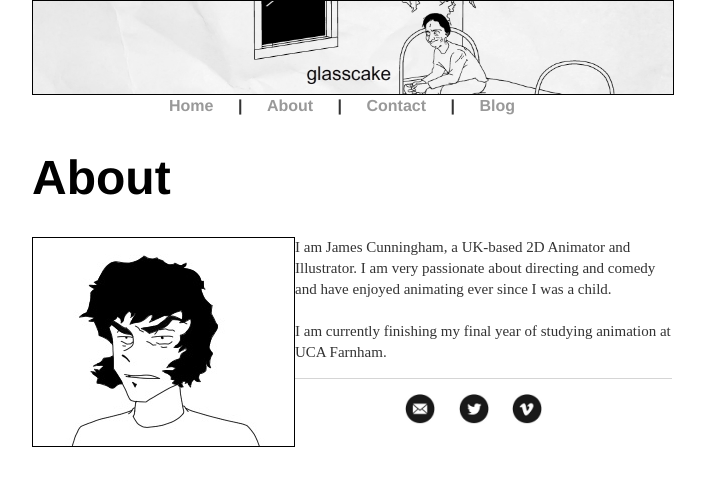
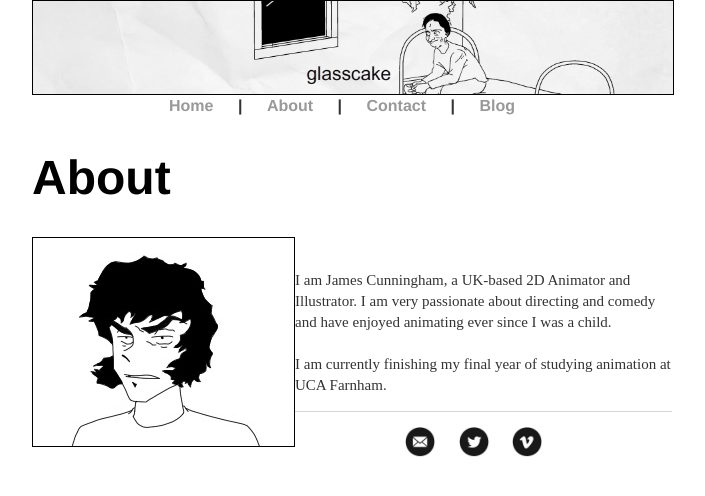
Before and after one commit to glasscaked/strip, a Jekyll site: the page built from about/index.html, in a window 1280 px wide. Shown: the top 496 px of the page, without its empty margins (288-993 px from the left). Built offline with Jekyll 4.4.1, drawn with Linux system fonts in a browser that asks for light colours.

Commit message:
Update index.html

```diff
--- a/about/index.html
+++ b/about/index.html
@@ -7,7 +7,7 @@ title: About | James Cunningham
 			<h1>About</h1>
 
 
-<div id="img-container"><img href="/" alt="profile.jpg" src="/images/profile.jpg" height="261" width="208" border="1" align="left" /></div></div>
+<div id="img-container"><img href="/" alt="profile.jpg" src="/images/profile.jpg" height="261" width="208" border="1" align="left" /></div></div><br>
 			<p style="font-size:15px">I am James Cunningham, a UK-based 2D Animator and Illustrator. I am very passionate about directing and comedy and have enjoyed animating ever since I was a child.<br>
 				<br>
 				I am currently finishing my final year of studying animation at UCA Farnham.</p>
```
